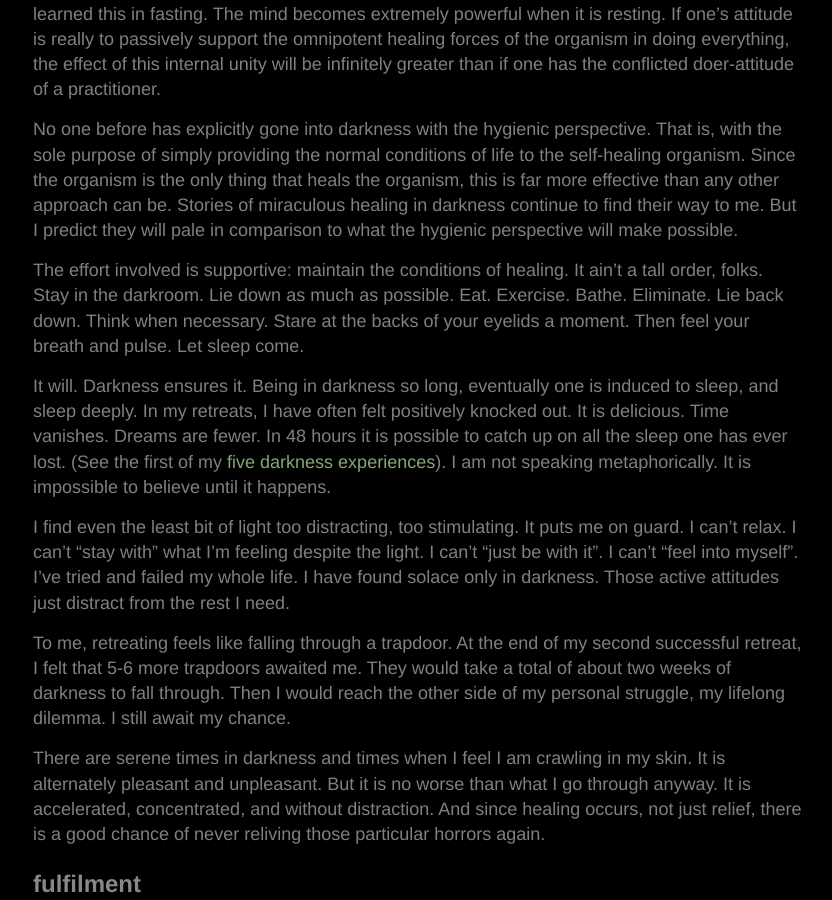
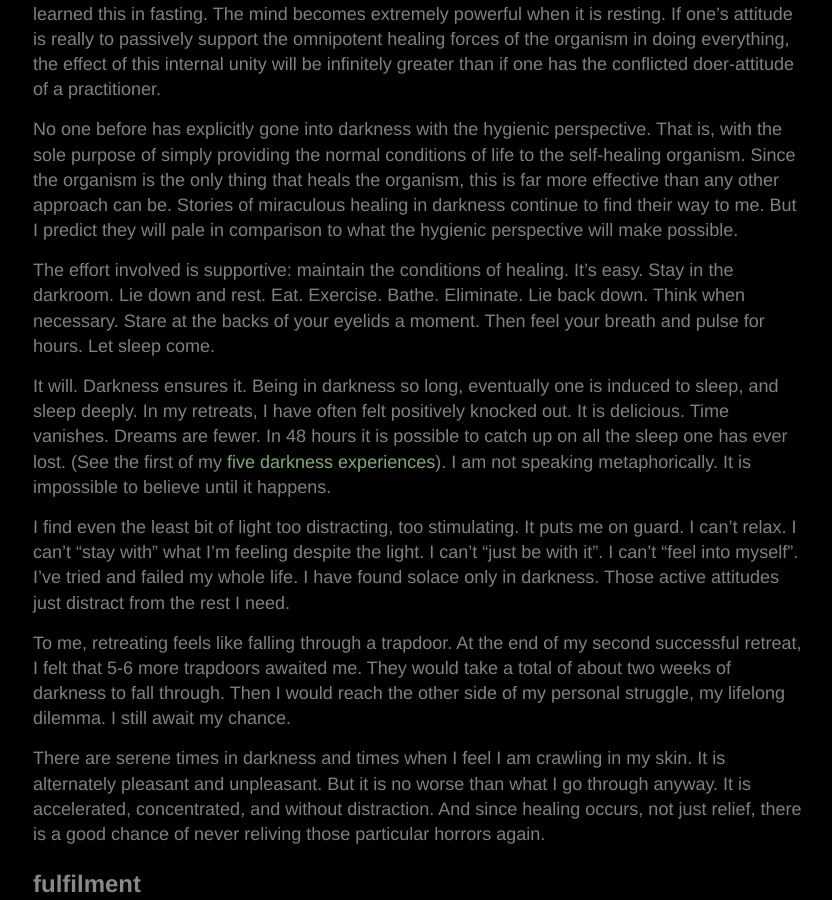
Before and after one commit to yodrew/yodrew.github.io, a Jekyll site: the page built from _pages/darkroom-retreat.md, in a window 1280 px wide and 900 px high, scrolled down 6351 px. Shown: the whole window, without its empty margins (222-1054 px from the left). Built offline with Jekyll 4.4.1, drawn with Linux system fonts in a browser that asks for light colours.

```diff
--- a/_pages/darkroom-retreat.md
+++ b/_pages/darkroom-retreat.md
@@ -170,7 +170,7 @@
 
 No one before has explicitly gone into darkness with the hygienic perspective. That is, with the sole purpose of simply providing the normal conditions of life to the self-healing organism. Since the organism is the only thing that heals the organism, this is far more effective than any other approach can be. Stories of miraculous healing in darkness continue to find their way to me. But I predict they will pale in comparison to what the hygienic perspective will make possible.
 
-The effort involved is supportive: maintain the conditions of healing. It ain't a tall order, folks. Stay in the darkroom. Lie down as much as possible. Eat. Exercise. Bathe. Eliminate. Lie back down. Think when necessary. Stare at the backs of your eyelids a moment. Then feel your breath and pulse. Let sleep come.
+The effort involved is supportive: maintain the conditions of healing. It's easy. Stay in the darkroom. Lie down and rest. Eat. Exercise. Bathe. Eliminate. Lie back down. Think when necessary. Stare at the backs of your eyelids a moment. Then feel your breath and pulse for hours. Let sleep come.
 
 It will. Darkness ensures it. Being in darkness so long, eventually one is induced to sleep, and sleep deeply. In my retreats, I have often felt positively knocked out. It is delicious. Time vanishes. Dreams are fewer. In 48 hours it is possible to catch up on all the sleep one has ever lost. (See the first of my [five darkness experiences](/report/five-darkness-experiences)). I am not speaking metaphorically. It is impossible to believe until it happens.
 
```
Also changed, not shown: img/plan/source/universal-vent.svg.
